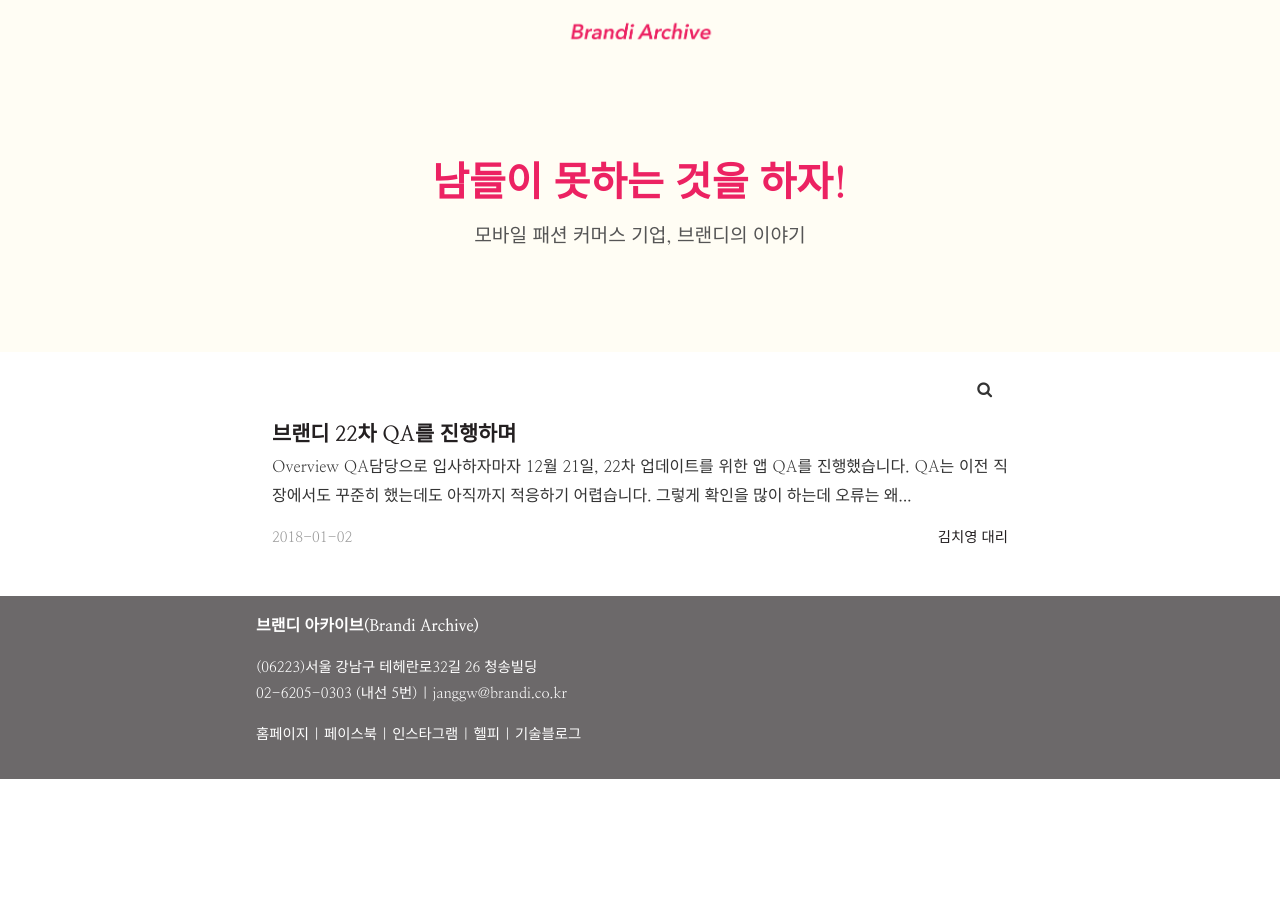
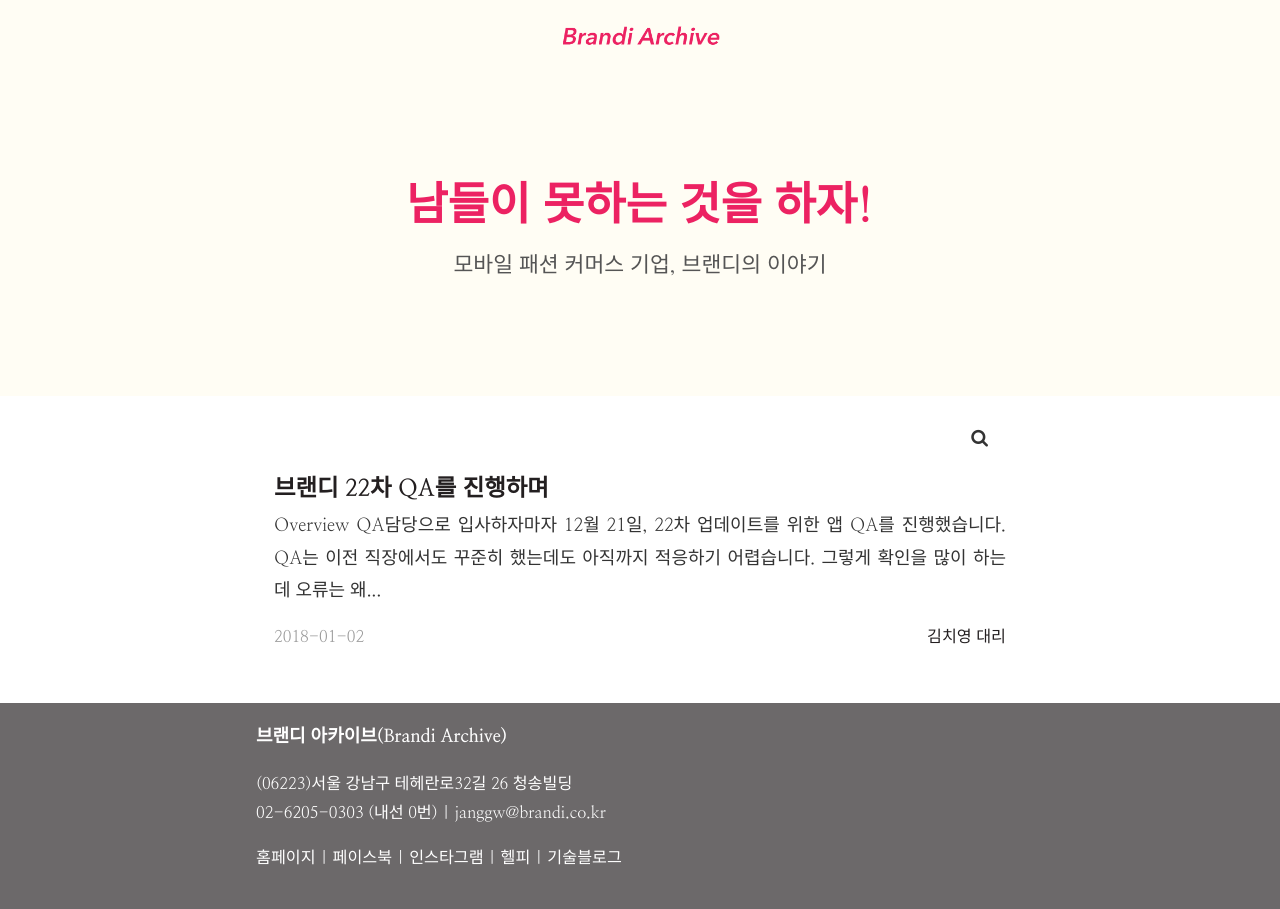
Before and after one commit to brandiarchive/brandiarchive.github.com, a Jekyll site: the page built from index.html, in a window 1280 px wide. Built offline with Jekyll 4.4.1, drawn with Linux system fonts in a browser that asks for light colours; nearby versions of some CDN libraries; the list of posts is cut into pages by our own code.

Commit message:
기본 폰트 사이즈 키움

```diff
--- a/_config.yml
+++ b/_config.yml
@@ -13,8 +13,8 @@
 subtitle: "모바일 패션 커머스 기업, 브랜디의 이야기"
 buttomtitle: 브랜디 아카이브(Brandi Archive)
 email: janggw@brandi.co.kr
-phone_number: 02-6205-0303 (내선 5번)
-name: Brandi Dev
+phone_number: 02-6205-0303 (내선 0번)
+name: Brandi Archive
 description: 모바일 패션 커머스 기업, 브랜디의 이야기
 # Base URL of site (i.e. /blog). It should always start with a slash,
 # and never end with a slash. Set it to a blank value if hosting at the
--- a/_sass/bourbon/settings/_px-to-em.scss
+++ b/_sass/bourbon/settings/_px-to-em.scss
@@ -1 +1 @@
-$em-base: 16px !default;
+$em-base: 18px !default;
```
